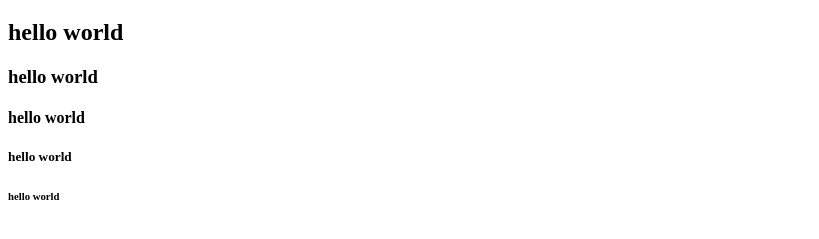
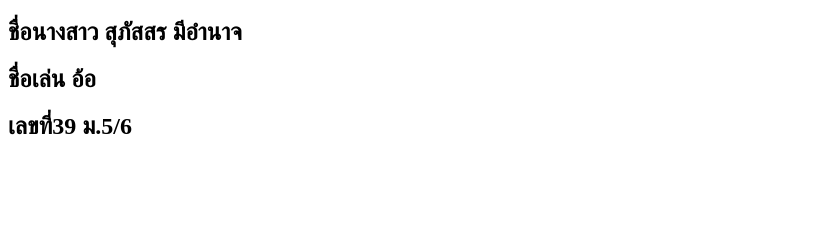
Before and after one commit to supatsorn253/html5667, a plain HTML site: page index.html in a window 1280 px wide. Shown: the part 159-398 px from the top of the page, without its empty margins (0-819 px from the left). Drawn offline with Linux system fonts and the light colour scheme.

Commit message:
Update index.html

```diff
--- a/index.html
+++ b/index.html
@@ -18,11 +18,9 @@
          <a href="css.html">css</a>
          <a href="ul.html">ul</a>
         </center>
-    <h1>hello world</h1>
-    <h2>hello world</h2>
-    <h3>hello world</h3>
-    <h4>hello world</h4>
-    <h5>hello world</h5>
-    <h6>hello world</h6>
+   <h1>hello world</h1>
+    <h2>ชื่อนางสาว สุภัสสร มีอำนาจ</h2>
+    <h2>ชื่อเล่น อ้อ</h2>
+    <h2>เลขที่39 ม.5/6</h2>
 </body>
 </html>
```
